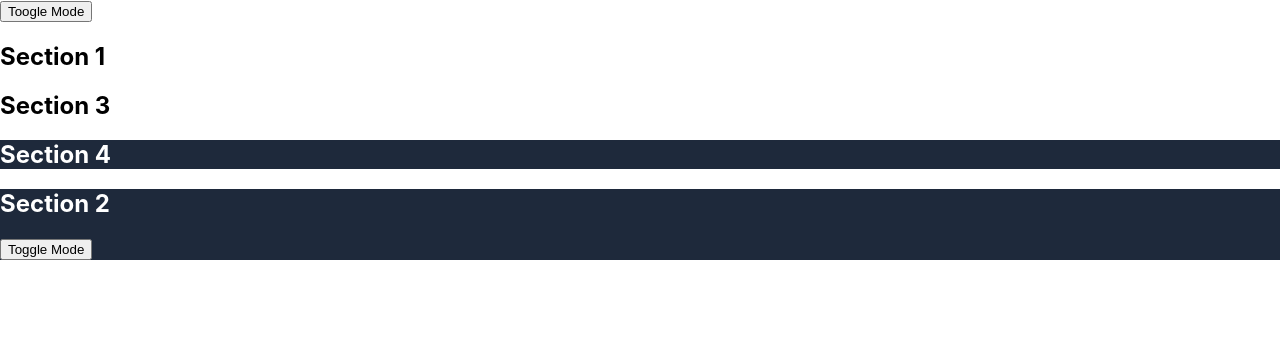
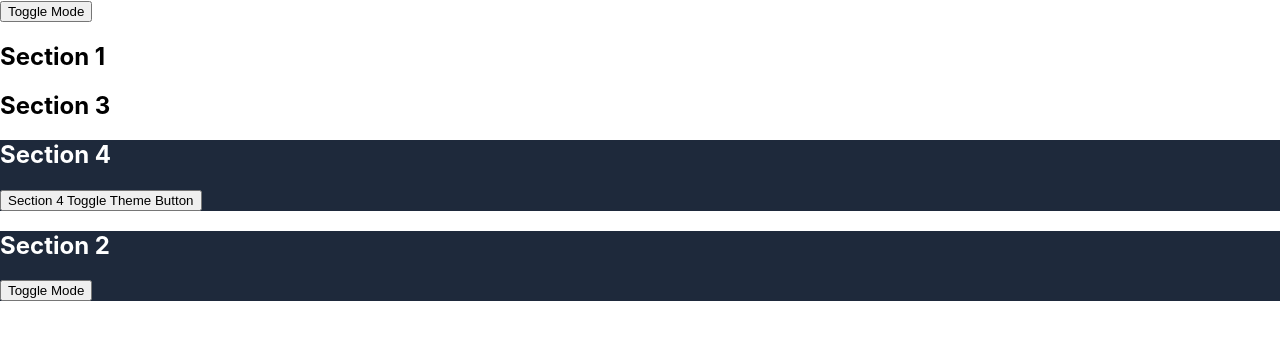
Before and after one commit to RensithUdara/react_state_with_context, a React (Create React App) app: page / in a window 1280 px wide. Shown: the top 340 px of the page. Built offline with nearby package versions, Linux system fonts and the light colour scheme.

Commit message:
Context.Provider

```diff
--- a/src/App.js
+++ b/src/App.js
@@ -18,17 +18,15 @@ function App() {
 
   return (
     <div className='app'>
-      <button onClick={handleClick}>Toogle Mode</button>
+      <button onClick={handleClick}>Toggle Mode</button>
 
       {/* <Section1 theme={theme}/>
       <Section2 theme={theme}/> */}
 
-      <ThemeContext.Provider value={theme}>
+      <ThemeContext.Provider value={{ theme: theme, toggleTheme: handleClick }}>
         <Section1 />
-        <Section2 onClick = {handleClick}/>
+        <Section2 onClick={handleClick} />
       </ThemeContext.Provider>
-
-
     </div>
   );
 }
--- a/src/components/Section2.js
+++ b/src/components/Section2.js
@@ -2,7 +2,7 @@ import { useContext } from "react";
 import { ThemeContext } from "../ThemeContext";
 
 function Section2({ onClick }) {
-    const theme = useContext(ThemeContext);
+    const {theme} = useContext(ThemeContext);
 
     return (
         <div style={{
--- a/src/components/Section4.js
+++ b/src/components/Section4.js
@@ -2,7 +2,7 @@ import { useContext } from "react";
 import { ThemeContext } from "../ThemeContext";
 
 function Section4() {
-    const theme = useContext(ThemeContext);
+    const {theme , toggleTheme} = useContext(ThemeContext);
 
     return (
         <div style={{
@@ -10,6 +10,9 @@ function Section4() {
             color: theme === "dark" ? "white" : "#1e293b"
         }}>
             <h2>Section 4</h2>
+            <button onClick={() => {
+                toggleTheme();
+            }}>Section 4 Toggle Theme Button</button>
         </div>
     );
 }
```
